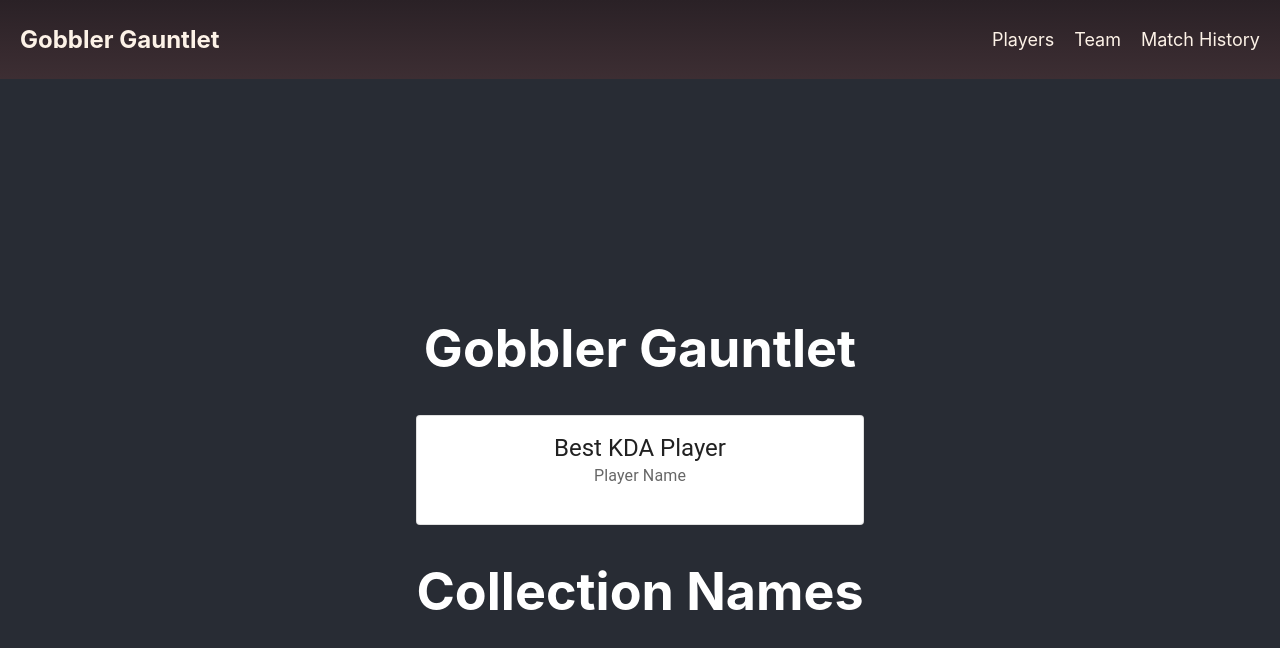
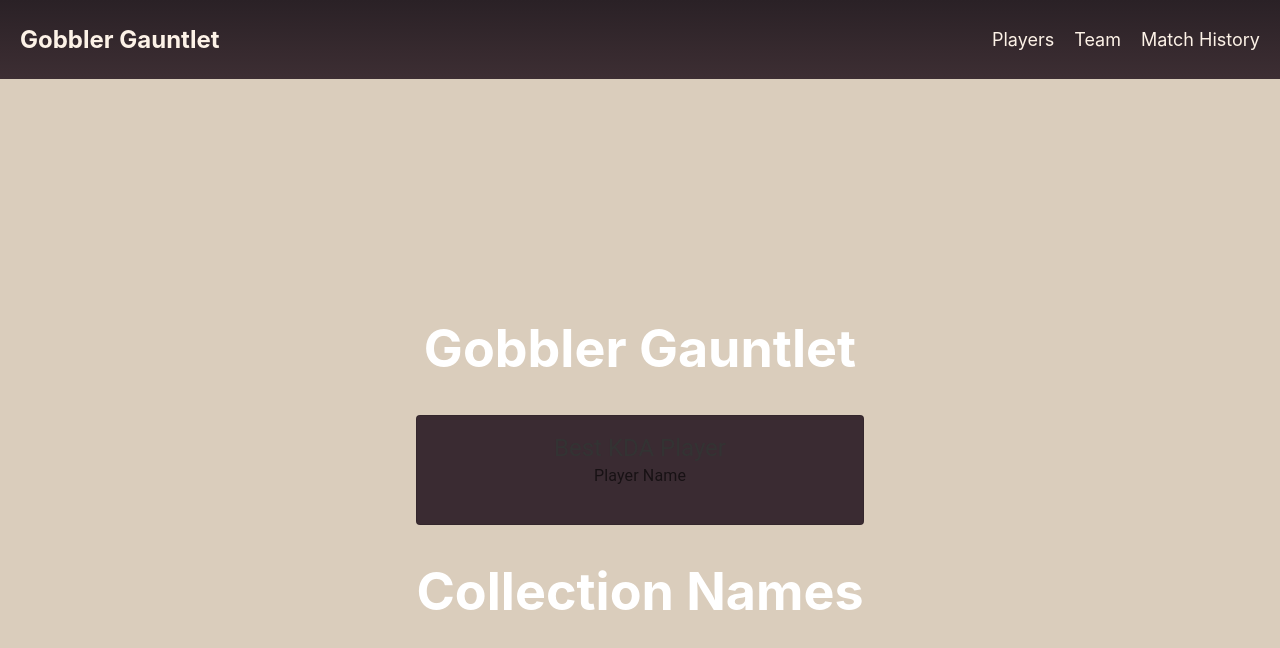
Before and after one commit to benha04/hack, a React (Create React App) app: page / in a window 1280 px wide. Shown: the top 648 px of the page. Built offline with nearby package versions, Linux system fonts and the light colour scheme.

Commit message:
changed color of card

```diff
--- a/src/App.css
+++ b/src/App.css
@@ -14,7 +14,7 @@
 }
 
 .App-header {
-  background-color: #282c34;
+  background-color: #DACDBC;
   min-height: 100vh;
   display: flex;
   flex-direction: column;
@@ -35,4 +35,7 @@
   to {
     transform: rotate(360deg);
   }
+
+
+
 }
--- a/src/components/home/home.jsx
+++ b/src/components/home/home.jsx
@@ -5,6 +5,7 @@ import CardActions from '@mui/material/CardActions';
 import CardContent from '@mui/material/CardContent';
 import Button from '@mui/material/Button';
 import Typography from '@mui/material/Typography';
+import '../../App.css';
 
 const card = (
   <React.Fragment>
@@ -41,8 +42,9 @@ const Home = () => {
   return (
     <div>
       <h1>Gobbler Gauntlet</h1>
-      <Card variant="outlined">{card}</Card>
-
+      <Card variant="outlined" sx={{ backgroundColor: '#3A2B32', color: '#333' }}>
+        {card}
+      </Card>
 
       <h1>Collection Names</h1>
       <ul>
```
